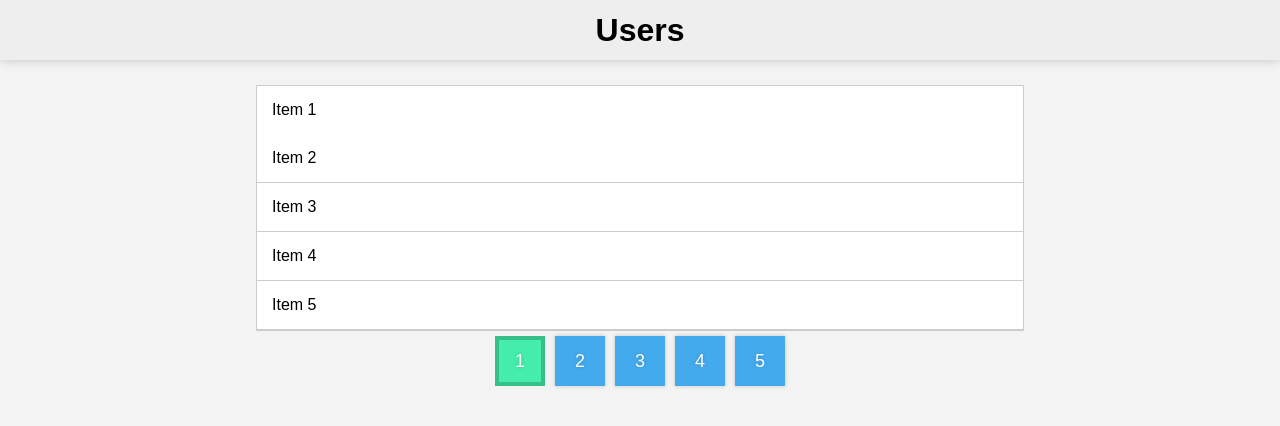
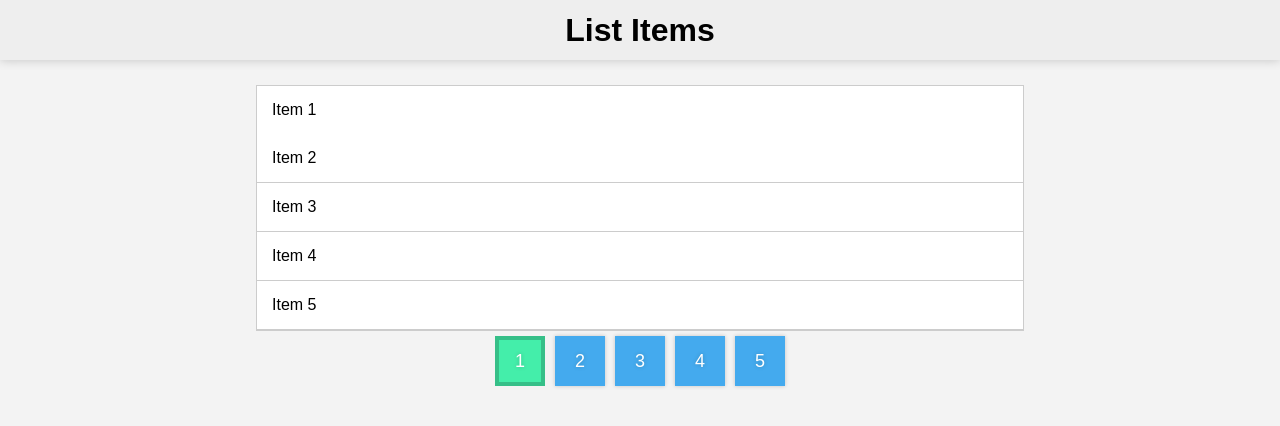
Before and after one commit to santhosh8857/Pagination-ref, a plain HTML site: page index.html in a window 1280 px wide. Drawn offline with Linux system fonts and the light colour scheme.

Commit message:
Updated the heading

```diff
--- a/index.html
+++ b/index.html
@@ -5,11 +5,11 @@
     <meta http-equiv="X-UA-Compatible" content="IE=edge">
     <meta name="viewport" content="width=device-width, initial-scale=1.0">
     <link rel="stylesheet" href="style.css">
-    <title>DOM Pagination</title>
+    <title>Pagination</title>
 </head>
 <body>
     <header>
-        <h1>Users</h1>
+        <h1>List Items</h1>
     </header>
     <main>
         <div class="list" id="list"></div>
```
